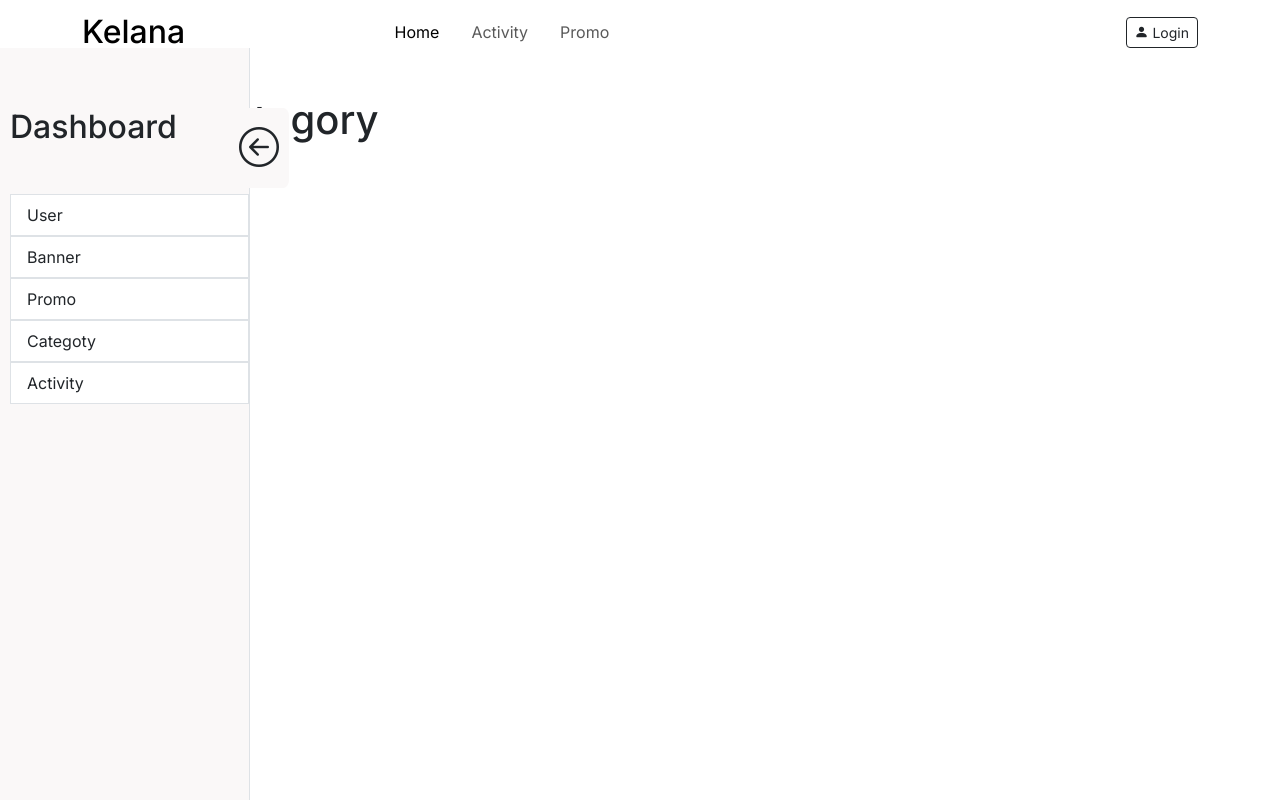
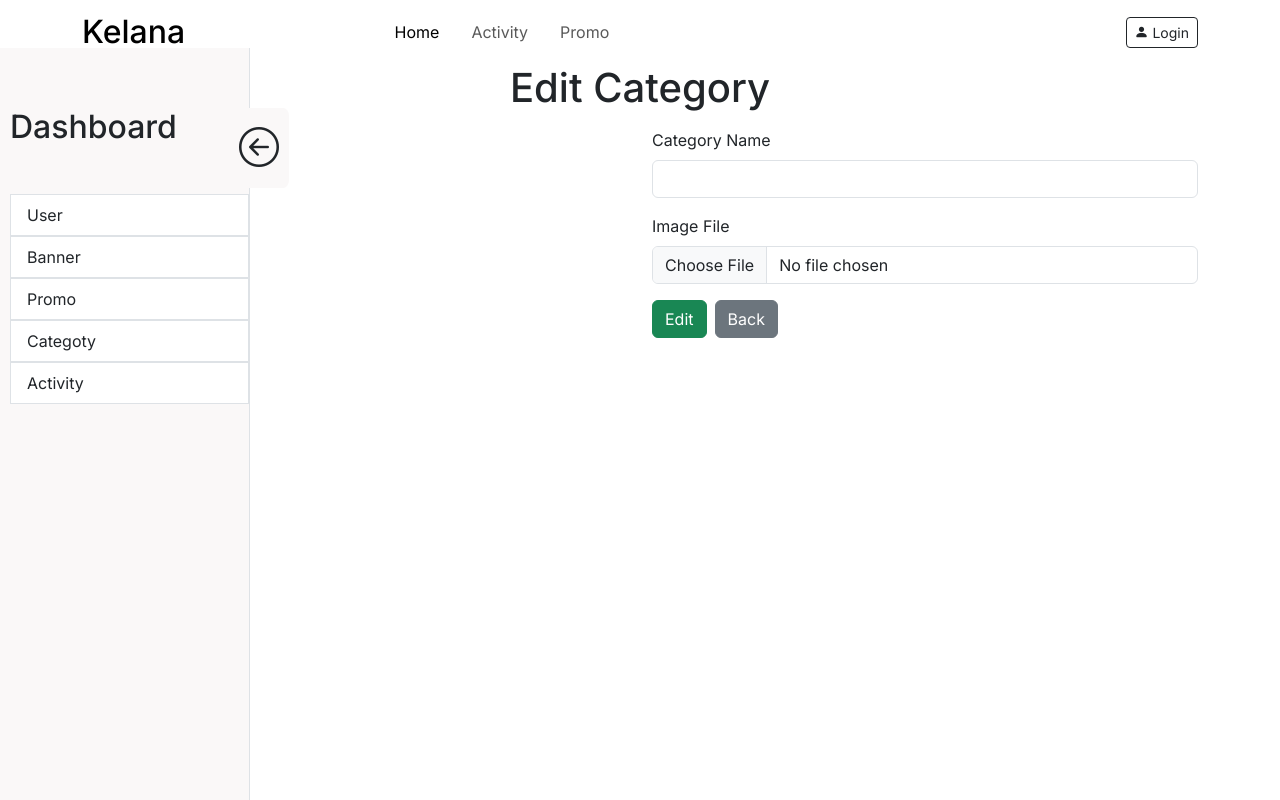
Before and after one commit to danimisme/incomplete-kelana, a Next.js app: page /dashboard/category/1 in a window 1280 px wide. Built offline with nearby package versions, Linux system fonts and the light colour scheme; no server answers.

Commit message:
create category form

```diff
--- a/src/app/dashboard/category/[id]/page.js
+++ b/src/app/dashboard/category/[id]/page.js
@@ -1,10 +1,16 @@
 "use client";
 import useGetData from "@/services/useGetData";
 import { useEffect, useState } from "react";
+import Input from "@/components/Elements/input/Input";
+import Label from "@/components/Elements/input/Label";
+import Link from "next/link";
 
 export default function DetailCategoryPage({ params }) {
   const { getData } = useGetData();
   const [category, setCategory] = useState();
+  const [file, setFile] = useState(null);
+  const [isLoading, setIsLoading] = useState(false);
+
   useEffect(() => {
     getData(`category/${params.id}`).then((res) =>
       setCategory(res?.data?.data)
@@ -12,9 +18,43 @@ export default function DetailCategoryPage({ params }) {
   }, []);
   console.log(category);
   return (
-    <div className="container-lg mt-5">
-      <div className="row py-5">
-        <h1>Detail Category</h1>
+    <div className="mt-5 container-lg">
+      <div className="row py-3">
+        <h1 className="mb-3 text-center">Edit Category</h1>
+        <div className="col-lg-6 col-10">
+          <img
+            src={category?.imageUrl}
+            alt={category?.title}
+            className="img-fluid"
+          />
+        </div>
+        <div className="col-lg-6 col-10">
+          <form>
+            <div className="mb-3">
+              <Label htmlFor="name" className="form-label">
+                Category Name
+              </Label>
+              <Input
+                type="text"
+                className="form-control"
+                id="name"
+                defaultValue={category?.name}
+              />
+            </div>
+            <div className="mb-3">
+              <Label htmlFor="image" className="form-label">
+                Image File
+              </Label>
+              <Input type="file" id="image" />
+            </div>
+            <button className="btn btn-success" disabled={isLoading}>
+              {isLoading ? "Loading..." : "Edit"}
+            </button>
+            <Link href="/dashboard/category">
+              <button className="btn btn-secondary ms-2">Back</button>
+            </Link>
+          </form>
+        </div>
       </div>
     </div>
   );
```
